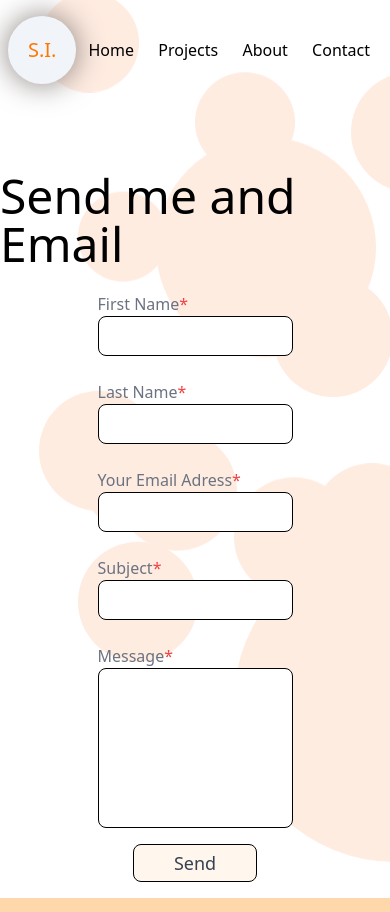
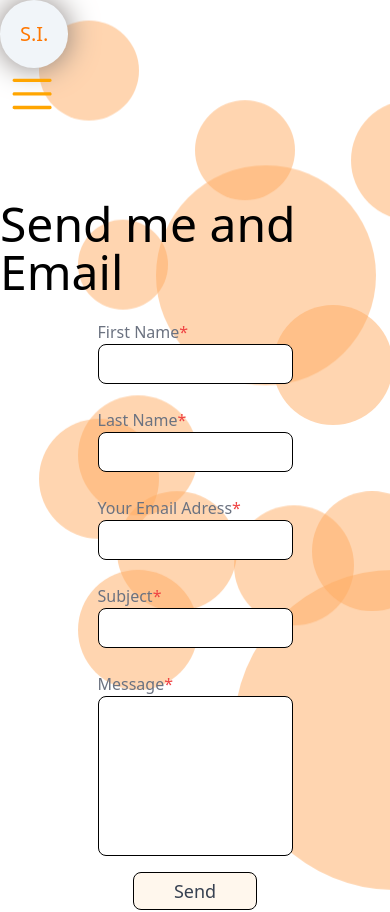
Before and after one commit to sirwin6/scott-irwin-portfolio, a Next.js app: page /contact in a window 390 px wide. Shown: the top 912 px of the page. Built offline with nearby package versions, Linux system fonts and the light colour scheme.

Commit message:
added functionality to the hamburger menu

```diff
--- /dev/null
+++ b/Components/HamburgerMenu.js
@@ -0,0 +1,66 @@
+import * as React from 'react';
+import Button from '@mui/material/Button';
+import Menu from '@mui/material/Menu';
+import MenuItem from '@mui/material/MenuItem';
+import { SlMenu } from 'react-icons/sl';
+
+import Link from 'next/link';
+
+export default function HamburgerMenu({ iconColor, displayIcon }) {
+  const [anchorEl, setAnchorEl] = React.useState(null);
+  const open = Boolean(anchorEl);
+  const handleClick = (event) => {
+    setAnchorEl(event.currentTarget);
+  };
+  const handleClose = () => {
+    setAnchorEl(null);
+  };
+
+  return (
+    <>
+      {displayIcon ? (
+        <p
+          id={`glow${iconColor === 'green' ? 'emerald' : iconColor}`}
+          className={`text-${iconColor}-400 inline-block m-6  laptop:text-3xl p-5 iphone:text-xl iphone:text-center bg-slate-100 shadow-md`}
+        >
+          S.I.
+        </p>
+      ) : (
+        <></>
+      )}
+      <div className='mx-10 right-0 top-0 fixed opacity-[90%] rounded-md z-10'>
+        <Button
+          id='basic-button'
+          aria-controls={open ? 'basic-menu' : undefined}
+          aria-haspopup='true'
+          aria-expanded={open ? 'true' : undefined}
+          onClick={handleClick}
+        >
+          <SlMenu size={40} color={`${iconColor}`} className='mt-8' />
+        </Button>
+        <Menu
+          id='basic-menu'
+          anchorEl={anchorEl}
+          open={open}
+          onClose={handleClose}
+          MenuListProps={{
+            'aria-labelledby': 'basic-button',
+          }}
+        >
+          <MenuItem onClick={handleClose}>
+            <Link href='/'>Home</Link>
+          </MenuItem>
+          <MenuItem onClick={handleClose}>
+            <Link href='/#projects'>Projects</Link>
+          </MenuItem>
+          <MenuItem onClick={handleClose}>
+            <Link href='/about'>About</Link>
+          </MenuItem>
+          <MenuItem onClick={handleClose}>
+            <Link href='/contact'>Contact</Link>
+          </MenuItem>
+        </Menu>
+      </div>
+    </>
+  );
+}
--- a/package.json
+++ b/package.json
@@ -11,6 +11,8 @@
   "dependencies": {
     "@emailjs/browser": "^3.10.0",
     "@emotion/react": "^11.10.5",
+    "@emotion/styled": "^11.10.5",
+    "@mui/material": "^5.11.6",
     "@next/font": "13.1.1",
     "@sendgrid/mail": "^7.7.0",
     "animate.css": "^4.1.1",
--- a/pages/about.js
+++ b/pages/about.js
@@ -1,10 +1,11 @@
-import React from 'react';
+import React, { useState, useCallback, useEffect } from 'react';
 import Image from 'next/image';
 import Navbar from '../Components/Navbar';
 import Footer from '../Components/Footer';
 import { Fade, Slide, Zoom } from 'react-awesome-reveal';
+import HamburgerMenu from '../Components/HamburgerMenu';
 
-export default function about() {
+export default function About() {
   const useMediaQuery = (width) => {
     const [targetReached, setTargetReached] = useState(false);
 
@@ -31,9 +32,14 @@ export default function about() {
     return targetReached;
   };
 
+  const isBreakpoint = useMediaQuery(1023);
   return (
     <div className='h-screen'>
-      <Navbar iconColor={'emerald'} />
+      {isBreakpoint ? (
+        <HamburgerMenu displayIcon={true} iconColor={'green'} />
+      ) : (
+        <Navbar iconColor={'emerald'} />
+      )}
       <div className='h-screen iphone:w-full flex iphone:justify-around flex-wrap'>
         <div className='flex flex-wrap mb-36 justify-around'>
           <Slide className='iphone:m-10 laptop:ml-20 inline-block pt-12'>
@@ -104,8 +110,8 @@ export default function about() {
             player.
           </Slide>
         </div>
-        <div className='flex flex-wrap-reverse justify-around tablet:mt-60 latop:mt-60 iphone:mt-20'>
-          <Slide className='text-right laptop:text-xl h-2/3 font-extralight laptop:leading-10 tablet:leading-10 iphone:leading-10 laptop:ml-40 flex laptop:items-center laptop:w-[23%] desktop:w-1/4 iphone:w-3/4 tablet:w-3/4 tablet:my-10 iphone:m-10 laptop:my-0'>
+        <div className='flex flex-wrap-reverse justify-around'>
+          <Slide className='text-right laptop:text-xl font-extralight laptop:leading-10 tablet:leading-10 iphone:leading-10 laptop:ml-40 flex laptop:items-center laptop:w-[23%] desktop:w-1/4 iphone:w-3/4 tablet:w-3/4 tablet:my-10 iphone:m-10 laptop:my-0'>
             After seperation from the navy, I spent a lot of time in my 2016
             buick encore. From San diego, to Sun Valley Idaho, with stops in
             Santa Barbara and Lake Tahoe, the west coast has given me tons of
--- a/pages/contact.js
+++ b/pages/contact.js
@@ -1,9 +1,38 @@
-import React, { useRef, useState } from 'react';
+import React, { useRef, useState, useCallback, useEffect } from 'react';
 // import emailjs from '@emailjs/browser';
 import Footer from '../Components/Footer';
 import Navbar from '../Components/Navbar';
+import HamburgerMenu from '../Components/HamburgerMenu';
 
 export default function Contact() {
+  const useMediaQuery = (width) => {
+    const [targetReached, setTargetReached] = useState(false);
+
+    const updateTarget = useCallback((e) => {
+      if (e.matches) {
+        setTargetReached(true);
+      } else {
+        setTargetReached(false);
+      }
+    }, []);
+
+    useEffect(() => {
+      const media = window.matchMedia(`(max-width: ${width}px)`);
+      media.addListener(updateTarget);
+
+      // Check on mount (callback is not called until a change occurs)
+      if (media.matches) {
+        setTargetReached(true);
+      }
+
+      return () => media.removeListener(updateTarget);
+    }, [width, updateTarget]);
+
+    return targetReached;
+  };
+
+  const isBreakpoint = useMediaQuery(1023);
+
   const [firstName, setFirstName] = useState('');
   const [lastName, setLastName] = useState('');
   const [email, setEmail] = useState('');
@@ -79,21 +108,24 @@ export default function Contact() {
         console.log(error);
         setShowSuccessMessage(false);
         setShowFailureMessage(true);
-        setButtonText('Send');
         return;
       }
       setShowSuccessMessage(true);
       setShowFailureMessage(false);
-      setButtonText('Send');
+      setButtonText('Sent');
     }
 
-    console.log('show success', showSuccessMessage);
+    console.log('show success', showFailureMessage);
     console.log(firstName, lastName, email, subject, message);
   };
 
   return (
     <div className='h-screen w-screen'>
-      <Navbar iconColor={'orange'} />
+      {isBreakpoint ? (
+        <HamburgerMenu displayIcon={true} iconColor={'orange'} />
+      ) : (
+        <Navbar iconColor={'orange'} />
+      )}
       <div className='flex flex-col mt-20 justify-center items-center'>
         <h2 className='text-5xl font-extralight'>Send me and Email</h2>
         <form
@@ -115,7 +147,7 @@ export default function Contact() {
               setFirstName(e.target.value);
             }}
             name='firstName'
-            className='w-1/2 h-10 border border-black text-center rounded-lg'
+            className='w-1/2 h-10 border border-black px-3 rounded-lg'
           ></input>
 
           {/* ------- LAST NAME ------- */}
@@ -132,7 +164,7 @@ export default function Contact() {
               setLastName(e.target.value);
             }}
             name='lastName'
-            className='w-1/2 h-10 border border-black text-center rounded-lg'
+            className='w-1/2 h-10 border border-black px-3 rounded-lg'
           ></input>
 
           {/* ------- EMAIL ------- */}
@@ -150,7 +182,7 @@ export default function Contact() {
               setEmail(e.target.value);
             }}
             name='email'
-            className='w-1/2 h-10 border border-black text-center rounded-lg'
+            className='w-1/2 h-10 border border-black px-3 rounded-lg'
           ></input>
 
           {/* ------- SUBJECT ------- */}
@@ -167,7 +199,7 @@ export default function Contact() {
               setSubject(e.target.value);
             }}
             name='subject'
-            className='w-1/2 h-10 border border-black text-center rounded-lg'
+            className='w-1/2 h-10 border border-black px-3 rounded-lg'
           ></input>
 
           {/* ------- MESSAGE ------- */}
@@ -177,15 +209,15 @@ export default function Contact() {
           >
             Message<span className='text-red-500 dark:text-gray-50'>*</span>
           </label>
-          <input
+          <textarea
             type='text'
             value={message}
             onChange={(e) => {
               setMessage(e.target.value);
             }}
             name='message'
-            className='w-1/2 h-40 border border-black rounded-lg'
-          ></input>
+            className='w-1/2 h-40 resize-none p-3 border border-black rounded-lg'
+          ></textarea>
           <button
             value={buttonText}
             className='px-10 my-4 py-1 hover:bg-orange-200 bg-orange-50 hover:text-black hover:border-orange-600 duration-200 text-gray-700 font-light rounded-lg border border-black text-lg flex items-center'
--- a/styles/globals.css
+++ b/styles/globals.css
@@ -98,13 +98,14 @@
 }
 
 .wrapper div {
-    background-color: rgb(255, 236, 225);
+    background-color: rgb(255, 172, 99);
     border-radius: 100%;
     position: absolute;
     top: 10%;
     left: 10%;
     animation: 4s linear infinite;
     z-index: -1;
+    opacity: 50%;
 }
 
 .wrapper div:nth-child(1) {
@@ -136,7 +137,7 @@
     width: 120px;
     top: 66%;
     left: 30%;
-    animation: animate 20s linear infinite;
+    animation: animate 22s linear infinite;
 }
 
 .wrapper div:nth-child(5) {
@@ -160,7 +161,7 @@
     width: 120px;
     top: 70%;
     left: 20%;
-    animation: animate 19s linear infinite;
+    animation: animate 17s linear infinite;
 }
 
 .wrapper div:nth-child(8) {
```
Also changed, not shown: pages/index.js (+30 -16 lines), 1 other file (tests, documents, lock files or other folders).
